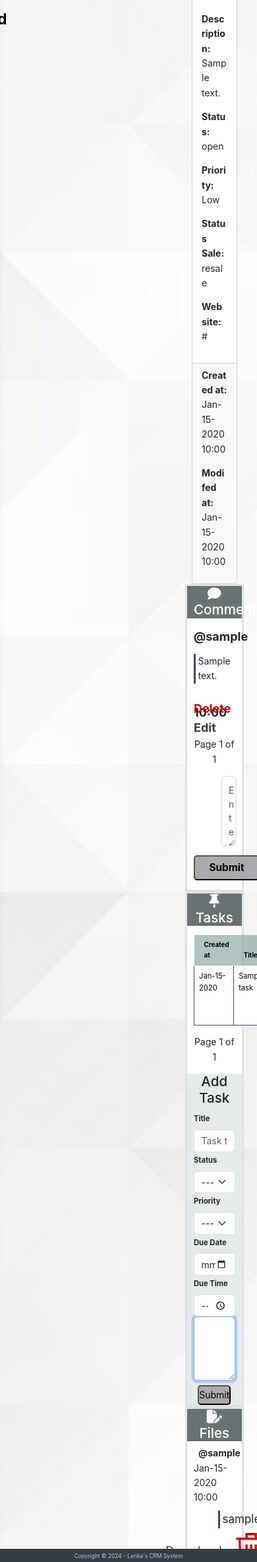
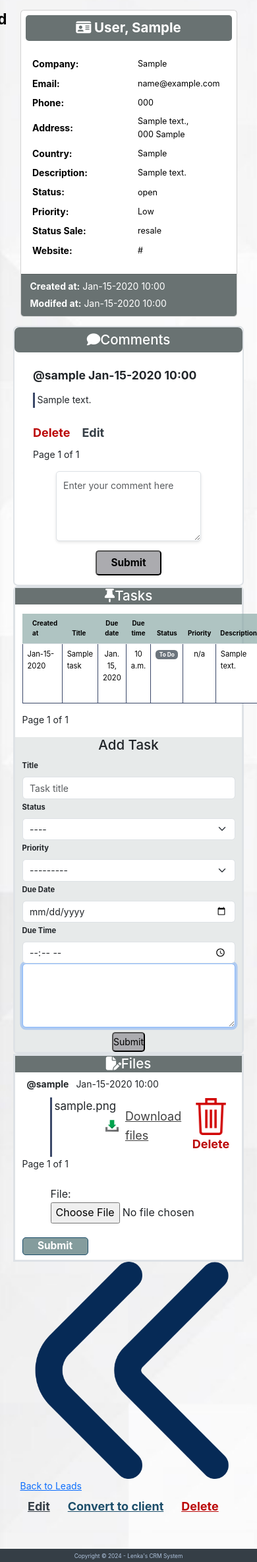
Before and after one commit to lenkamac/CrmSystem, a Django app: page /dashboard/leads/1/ in a window 390 px wide. Shown: the part 43-2410 px from the top of the page at 66% size. Run offline with Django 5.2, Linux system fonts and the light colour scheme; a user stored in the database is signed in; tables that the repository leaves empty hold one stand-in row (values such as "Sample post"); some libraries are stand-ins or nearby versions.

Commit message:
responsiv small device leads detail page

```diff
--- a/client/templates/client/client_list.html
+++ b/client/templates/client/client_list.html
@@ -22,7 +22,7 @@
          }
     </style>
 
-    <div class="container mx-auto pt-3 bg-danger" id="client-container">
+    <div class="container mx-auto pt-3" id="client-container">
 
         <div class="row mt-0 justify-content-center">
             <div class="col-12">
@@ -34,7 +34,7 @@
                <div class="text-center">
                     <!-- Display messages -->
                    {% if messages %}
-                       <div class="row">
+                       <div class="row justify-content-center">
                            {% for message in messages %}
                                <div class="alert alert-{{ message.tags }}" role="alert">
                                    <div class="text-center">
--- a/lead/static/lead/css/lead.css
+++ b/lead/static/lead/css/lead.css
@@ -24,6 +24,29 @@
     font-size: 1.1rem;
 }
 
+/* Lead detail page */
+.card-title {
+    background-color: #697272;
+    color: white;
+    border-radius: 5px;
+}
+.card-footer {
+    background-color: #697272;
+    color: white;
+}
+
+.lead-detail-table,
+.lead-detail-table th,
+.lead-detail-table td,
+.lead-detail-table tbody,
+.lead-detail-table tr {
+  border: 0 !important;
+}
+
+.lead-detail-table td {
+    text-align: left;
+    font-size: 1rem;
+}
 
 /* Responsive design*/
 @media (max-width: 575px) {
@@ -34,5 +57,8 @@
         padding: 25px;
         height: 100vh;
     }
+    .lead-detail-table td {
+        font-size: 0.9rem;
+    }
 
 }
--- a/lead/templates/lead/lead_detail.html
+++ b/lead/templates/lead/lead_detail.html
@@ -24,7 +24,7 @@
     </style>
 
     <!-- Content -->
-	<div class="container-fluid my-lg-4">
+	<div class="container my-3" id="lead-detail-container">
         <div class="row mx-lg-2">
             <div class="col-lg-12">
                <div class="text-center">
@@ -44,81 +44,115 @@
             </div>
         </div>
 
-        <div class="row bg-transparent mt-lg-4 py-lg-4" style="margin-left: 250px;">
-
-             <div class="col-lg-3">
-                 <div class="card card-detail mt-lg-4">
-
+        <div class="row bg-transparent mt-3">
+             <div class="col-sm-12">
+                 <div class="card card-detail">
                      <div class="card-detail-header">
-                         <h3 class="card-title text-center my-0 py-lg-2">
-                             <i class="fa-solid fa-id-card px-lg-2"></i>
+                         <h3 class="card-title text-center fw-bolder py-2 mx-2 mt-2">
+                             <i class="fa-solid fa-id-card"></i>
                              {{ lead.last_name }}, {{ lead.first_name }}
                          </h3>
                      </div>
-                     <div class="card-body d-flex flex-column">
-                         <p class="fs-6 py-lg-2"><span class="fw-bolder">Company:</span> {{ lead.company }}</p>
-                         <p class="fs-6 py-lg-2"><span class="fw-bolder">Email:</span> {{ lead.email }}</p>
-                         <p class="fs-6 py-lg-2"><span class="fw-bolder">Phone:</span> {{ lead.phone }}</p>
-                        <p class="fs-6 py-lg-2"><span class="fw-bolder">Address:</span>
+                     <div class="card-body">
+                        <table class="table table-sm mb-0 align-middle lead-detail-table">
+                            <tbody>
+                                <tr class="pb-1">
+                                    <td class="fs-6 fw-bolder" style="width: 160px;">Company:</td>
+                                    <td class="fw-normal pe-2">{{ lead.company }}</td>
+                                </tr>
+                                <tr class="pb-1">
+                                    <td class="fs-6 fw-bolder" style="width: 160px;">Email:</td>
+                                    <td class="fw-normal pe-2">{{ lead.email }}</td>
+                                </tr>
+                                <tr class="pb-1">
+                                    <td class="fs-6 fw-bolder" style="width: 160px;">Phone:</td>
+                                    <td class="fw-normal pe-2">{{ lead.phone }}</td>
+                                </tr>
+                                <tr class="pb-1">
+                                    <td class="fs-6 fw-bolder" style="width: 160px;">Address:</td>
+                                    <td class="fw-normal pe-2">
                                         {% if lead.address %}
-                                <span style="margin-left: 8px; font-weight: normal;">{{ lead.address }},
-                                    {{ lead.zipcode }} {{ lead.city }}</span>
+                                            {{ lead.address }}, <br>
+                                            {{ lead.zipcode }} {{ lead.city }}
                                         {% else %}
-                                n/a
+                                            <span class="text-muted">n/a</span>
                                         {% endif %}
-                        </p>
-                        <p class="fs-6 py-lg-2"><span class="fw-bolder">Country:</span>
+                                    </td>
+                                </tr>
+                                <tr class="pb-1">
+                                    <td class="fs-6 fw-bolder" style="width: 160px;">Country:</td>
+                                    <td class="fw-normal pe-2">
                                         {% if lead.country %}
                                             {{ lead.country }}
                                         {% else %}
-                                n/a
+                                            <span class="text-muted">n/a</span>
                                         {% endif %}
-                        </p>
+                                    </td>
+                                </tr>
+                                <tr class="pb-1">
+                                    <td class="fs-6 fw-bolder" style="width: 160px;">Description:</td>
+                                    <td class="fw-normal pe-2">
                                         {% if lead.description %}
-                            <p class="fs-6 py-lg-2"><span class="fw-bolder">Description:</span>
-                               <br>
                                             <span style="font-weight: normal; display: block;" title="{{ lead.description|escape }}">
                                             {{ lead.description|truncatewords:10 }}
                                         </span>
-                            </p>
+                                        {% else %}
+                                            <span class="text-muted">n/a</span>
                                         {% endif %}
-                        <p class="fs-6 py-lg-2"><span class="fw-bolder">Status:</span> {{ lead.status }}</p>
-                        <p class="fs-6 py-lg-2"><span class="fw-bolder">Priority:</span>
-                            {{ lead.get_priority_display }}
-                        </p>
-                        <p class="fs-6 py-lg-2"><span class="fw-bolder">Status Sale:</span> {{ lead.status_sale }}</p>
-                        <p class="fs-6 py-lg-2"><span class="fw-bolder">Website:</span>
+                                    </td>
+                                </tr>
+                                <tr class="pb-1">
+                                    <td class="fs-6 fw-bolder" style="width: 160px;">Status:</td>
+                                    <td class="fw-normal pe-2">{{ lead.status }}</td>
+                                </tr>
+                                <tr class="pb-1">
+                                    <td class="fs-6 fw-bolder" style="width: 160px;">Priority:</td>
+                                    <td class="fw-normal pe-2">{{ lead.get_priority_display }}</td>
+                                </tr>
+                                <tr class="pb-1">
+                                    <td class="fs-6 fw-bolder" style="width: 160px;">Status Sale:</td>
+                                    <td class="fw-normal pe-2">{{ lead.status_sale }}</td>
+                                </tr>
+                                <tr class="pb-1">
+                                    <td class="fs-6 fw-bolder" style="width: 160px;">Website:</td>
+                                    <td class="fw-normal pe-2">
                                         {% if lead.website %}
                                             {{ lead.website }}
                                         {% else %}
-                                n/a
+                                            <span class="text-muted">n/a</span>
                                         {% endif %}
-                        </p>
+                                    </td>
+                                </tr>
+                            </tbody>
+                        </table>
                      </div>
-                     <div class="card-footer">
-                         <p class="fs-6 py-lg-2"><span class="fw-bolder">Created at:</span>
-                             {{ lead.created_at|date:"M-d-Y H:i" }}
-                         </p>
-                         <p class="fs-6 py-lg-2"><span class="fw-bolder">Modifed at:</span>
-                             {{ lead.modified_at|date:"M-d-Y H:i" }}
-                         </p>
+                     <div class="card-footer mt-2">
+                         <div class="row justify-content-start">
+                             <div class="col-12 pb-1">
+                                 <span class="fw-bolder">Created at:</span> {{ lead.created_at|date:"M-d-Y H:i" }}
+                             </div>
+                             <div class="col-12">
+                                  <span class="fw-bolder">Modifed at:</span> {{ lead.modified_at|date:"M-d-Y H:i" }}
+                             </div>
+                         </div>
+
                      </div>
                  </div>
              </div>
 
-            <div class="col-lg-9">
+            <div class="col-sm-12 mt-3">
                 <!-- Comment section -->
-                <div class="row mx-lg-2 bg-white border border-3 mt-lg-4">
-                    <div class="col-lg-12" style="background-color: #697272;">
-                        <h3 class="my-0 py-lg-2 text-white text-center">
+                <div class="row bg-white border rounded-3 border-2  justify-content-sm-center">
+                    <div class="col-lg-12 rounded-3" style="background-color: #697272;">
+                        <h3 class="text-white text-center pt-2">
                             <i class="fa-solid fa-comment mx-lg-2 px-lg-2"></i>Comments
                         </h3>
                     </div>
-                    <div class="col-lg-12 mt-lg-3 pt-lg-2">
-                        <div class="row mx-lg-2 mt-3 bg-transparent">
+                    <div class="col-lg-12 mt-3 pt-2">
+                        <div class="row mx-2 mt-0 bg-transparent">
                             {% for comment in comments %}
                                 <div class="col-lg-12 mb-lg-0" style="height: 30px;">
-                                    <p class="fw-bolder mb-lg-0" style="font-size: 18px;">
+                                    <p class="fw-bolder fs-5 mb-0">
                                         @{{ comment.created_by }} {{ comment.created_at|date:"M-d-Y H:i" }}
                                     </p>
                                 </div>
@@ -128,8 +162,8 @@
                                     </div>
                                 </div>
                                 <div class="col-lg-12">
-                                    <div class="row mb-lg-5 justify-content-start">
-                                        <div class="col-lg-1">
+                                    <div class="row justify-content-center justify-content-sm-start">
+                                        <div class="col-12">
                                             <!-- Delete Button -->
                                             <form method="post" action="{% url 'lead:delete_comment' lead.id comment.id %}"
                                                   style="display: inline;">
@@ -140,12 +174,10 @@
                                                     Delete
                                                 </button>
                                             </form>
-                                        </div>
-                                        <div class="col-lg-1">
                                             <!-- Edit Button -->
                                            <a href="#" data-bs-toggle="modal" data-bs-target="#editCommentModal-{{ comment.id }}"
-                                              class="btn-edit px-lg-3"
-                                              style="font-size: 18px; text-decoration: none;">Edit
+                                              class="btn-edit px-3"
+                                              style="text-decoration: none;">Edit
                                            </a>
                                             <!-- Edit Comment Modal -->
                                            <div class="modal fade" id="editCommentModal-{{ comment.id }}" tabindex="-1"
@@ -176,7 +208,7 @@
                                 <p class="not-found-message">No comments found for this lead.</p>
                             {% endfor %}
                         </div>
-                        <div class="row mx-lg-2">
+                        <div class="row mx-2 justify-content-center mt-2">
                             <!-- Pagination -->
                             <div class="col-lg-12">
                                 <div class="row justify-content-center">
@@ -220,7 +252,7 @@
                     </div>
                 </div>
                 <!--Task section-->
-                <div class="row mx-lg-2 bg-white border border-3 mt-lg-4">
+                <div class="row bg-white rounded-3 border border-3 mt-lg-4">
                     <div class="col-lg-12" style="background-color: #697272;">
                         <h3 class="py-lg-2 my-0 text-center text-white">
                             <i class="fa fa-thumb-tack px-lg-2" aria-hidden="true"></i>Tasks</h3>
@@ -518,6 +550,8 @@
         </div>
     </div>
 
+
     <script src="{% static 'js/project.js' %}"></script>
 
+
 {% endblock %}
--- a/lead/templates/lead/lead_form.html
+++ b/lead/templates/lead/lead_form.html
@@ -48,8 +48,8 @@
 
                     <!-- Submit Button -->
                     <div class="d-grid gap-2 d-md-flex justify-content-md-end">
-                        <button type="submit" class="form-submit-btn w-100 w-md-auto py-lg-2">Submit</button>
-                        <button type="button" class="btn btn-secondary w-100 w-md-auto py-lg-2" onclick="window.location.href='{% url 'lead:list' %}'">
+                        <button type="submit" class="form-submit-btn py-lg-2">Submit</button>
+                        <button type="button" class="btn btn-secondary py-lg-2" onclick="window.location.href='{% url 'lead:list' %}'">
                             Cancel
                         </button>
 
```
Also changed, not shown: lead/templates/lead/lead_list.html (+9 -9 lines). Lines whose indentation alone changed are shown as unchanged.
